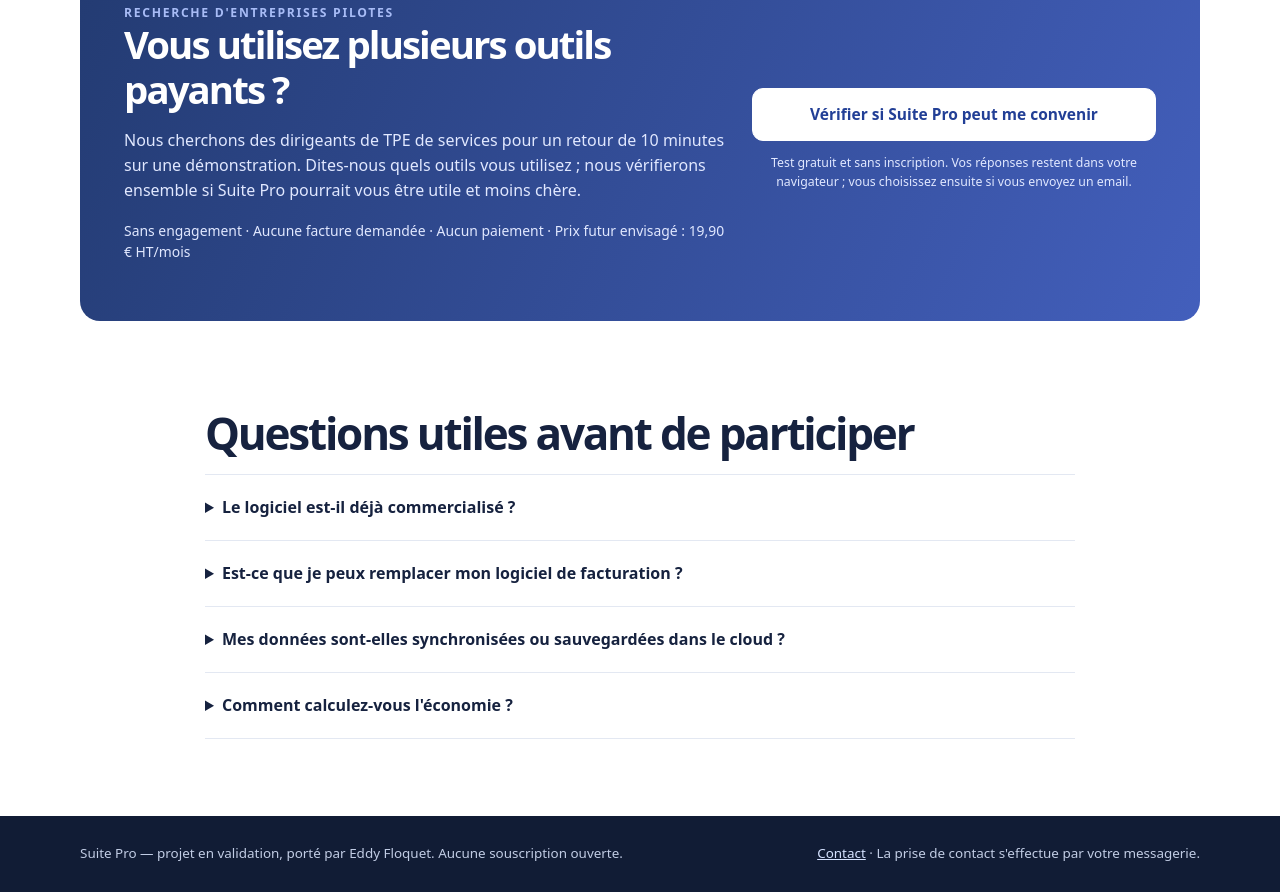
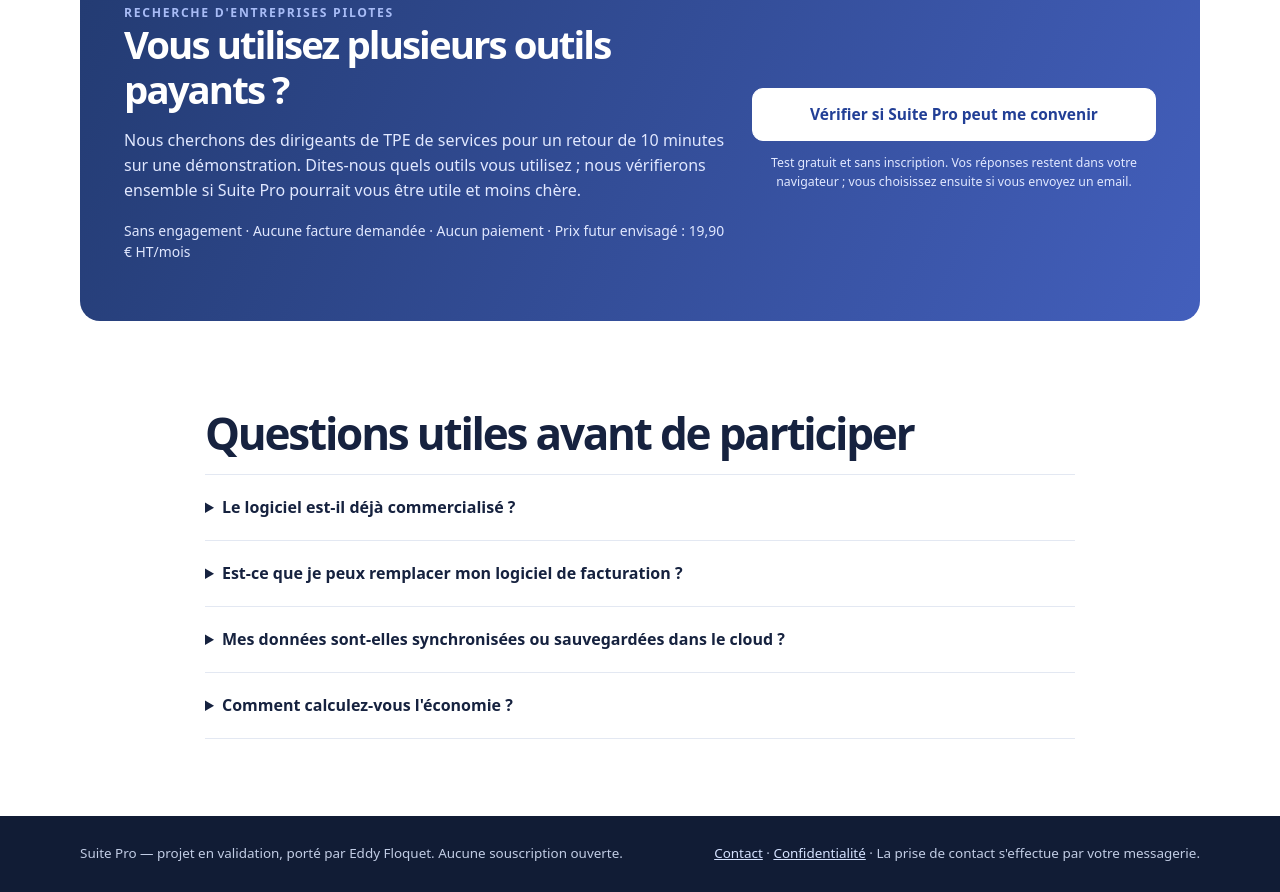
Before and after one commit to eddyfloquet69-blip/suite-pro-pilote, a plain HTML site: page index.html in a window 1280 px wide. Shown: the part 2533-3425 px from the top of the page. Drawn offline with Linux system fonts and the light colour scheme.

Commit message:
Link pilot privacy information from index.html

```diff
--- a/index.html
+++ b/index.html
@@ -38,7 +38,7 @@
 <section id="pilote"><div class="wrap"><div class="pilot"><div><div class="eyebrow">Recherche d'entreprises pilotes</div><h2>Vous utilisez plusieurs outils payants ?</h2><p>Nous cherchons des dirigeants de TPE de services pour un retour de 10 minutes sur une démonstration. Dites-nous quels outils vous utilisez ; nous vérifierons ensemble si Suite Pro pourrait vous être utile et moins chère.</p><p style="font-size:.87rem">Sans engagement · Aucune facture demandée · Aucun paiement · Prix futur envisagé : 19,90 € HT/mois</p></div><div><a id="emailCTA" class="btn" href="./pilote.html?source=site">Vérifier si Suite Pro peut me convenir</a><p style="text-align:center;font-size:.77rem;margin:12px 0 0">Test gratuit et sans inscription. Vos réponses restent dans votre navigateur ; vous choisissez ensuite si vous envoyez un email.</p></div></div></div></section>
 <section style="padding-top:10px"><div class="wrap faq"><h2>Questions utiles avant de participer</h2><details><summary>Le logiciel est-il déjà commercialisé ?</summary><p>Non. Il s'agit d'un prototype fonctionnel local. Aucun compte client en ligne ni abonnement payant n'est ouvert à ce stade.</p></details><details><summary>Est-ce que je peux remplacer mon logiciel de facturation ?</summary><p>Non, pas dans cette version. Suite Pro prépare des devis imprimables mais n'émet pas de factures électroniques et ne remplace pas la comptabilité.</p></details><details><summary>Mes données sont-elles synchronisées ou sauvegardées dans le cloud ?</summary><p>Non. Le prototype fonctionne localement et utilise uniquement des données fictives. Une démonstration peut être organisée sur demande, sans accès à vos données réelles.</p></details><details><summary>Comment calculez-vous l'économie ?</summary><p>Nous comparons uniquement le prix HT des outils réellement résiliables et remplacés au tarif envisagé de Suite Pro. Les coûts de migration et les fonctions manquantes doivent être évalués séparément. Seules les économies prouvées après résiliation pourront être présentées comme réalisées.</p></details></div></section>
 </main>
-<footer><div class="wrap"><div>Suite Pro — projet en validation, porté par Eddy Floquet. Aucune souscription ouverte.</div><div><a href="mailto:eddyfloquet69@gmail.com?subject=Contact%20Suite%20Pro">Contact</a> · La prise de contact s'effectue par votre messagerie.</div></div></footer>
+<footer><div class="wrap"><div>Suite Pro — projet en validation, porté par Eddy Floquet. Aucune souscription ouverte.</div><div><a href="mailto:eddyfloquet69@gmail.com?subject=Contact%20Suite%20Pro">Contact</a> · <a href="./confidentialite.html">Confidentialité</a> · La prise de contact s'effectue par votre messagerie.</div></div></footer>
 <script>
 const euro=new Intl.NumberFormat('fr-FR',{style:'currency',currency:'EUR'});const ids=['cost1','cost2','cost3','cost4'];const before=document.getElementById('before');const gain=document.getElementById('gain');const msg=document.getElementById('message');function recalc(){let sum=0;for(const id of ids){const n=parseFloat(document.getElementById(id).value);if(Number.isFinite(n)&&n>0)sum+=n;}const diff=sum-19.90;before.textContent=euro.format(sum);gain.textContent=(diff>0?'+':'')+euro.format(diff);gain.style.color=diff<0?'#ffd6bf':diff>0?'#b7f2d3':'#fff';msg.textContent=diff>0?'Gain théorique, uniquement si ces services sont vraiment résiliés':diff<0?'Dans ce scénario, Suite Pro coûterait davantage':'Aucune différence de coût mensuel estimée';}for(const id of ids)document.getElementById(id).addEventListener('input',recalc);recalc();
 </script>
```
